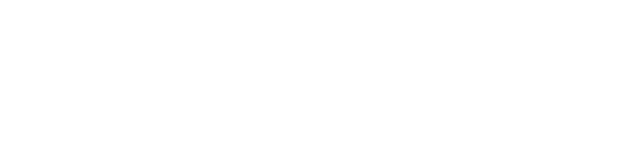
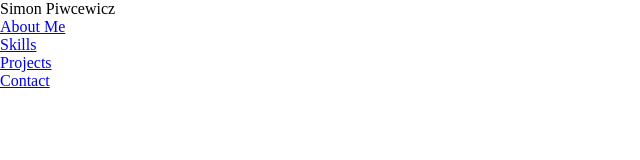
Before and after one commit to sjp761/portfolio, a plain HTML site: page index.html in a window 1280 px wide. Shown: the whole page, without its empty margins (0-640 px from the left). Drawn offline with Linux system fonts and the light colour scheme.

Commit message:
Basic setup

```diff
--- a/index.html
+++ b/index.html
@@ -3,9 +3,20 @@
 <head>
     <meta charset="UTF-8">
     <meta name="viewport" content="width=device-width, initial-scale=1.0">
-    <title>Document</title>
+    <title>My Portfolio</title>
+    <link rel="stylesheet" href="style.css">
+    <link rel="stylesheet" href="mediaqueries.css">
 </head>
 <body>
-
+    <nav id="desktop-nav">
+        <div class="logo">Simon Piwcewicz</div>
+        <ul class="nav-links">
+            <li><a href="#about">About Me</a></li>
+            <li><a href="#experience">Skills</a></li>
+            <li><a href="#projects">Projects</a></li>
+            <li><a href="#contact">Contact</a></li>
+        </ul>
+    </nav>
+    <script src="script.js"></script>
 </body>
 </html>
--- a/style.css
+++ b/style.css
@@ -0,0 +1,12 @@
+/* GENERAL */
+
+@import url('https://fonts.googleapis.com/css2?family=Poppins:ital,wght@0,100;0,200;0,300;0,400;0,500;0,600;0,700;0,800;0,900;1,100;1,200;1,300;1,400;1,500;1,600;1,700;1,800;1,900&display=swap');
+
+* {
+    padding: 0;
+    margin: 0;
+}
+
+body {
+
+}
```
